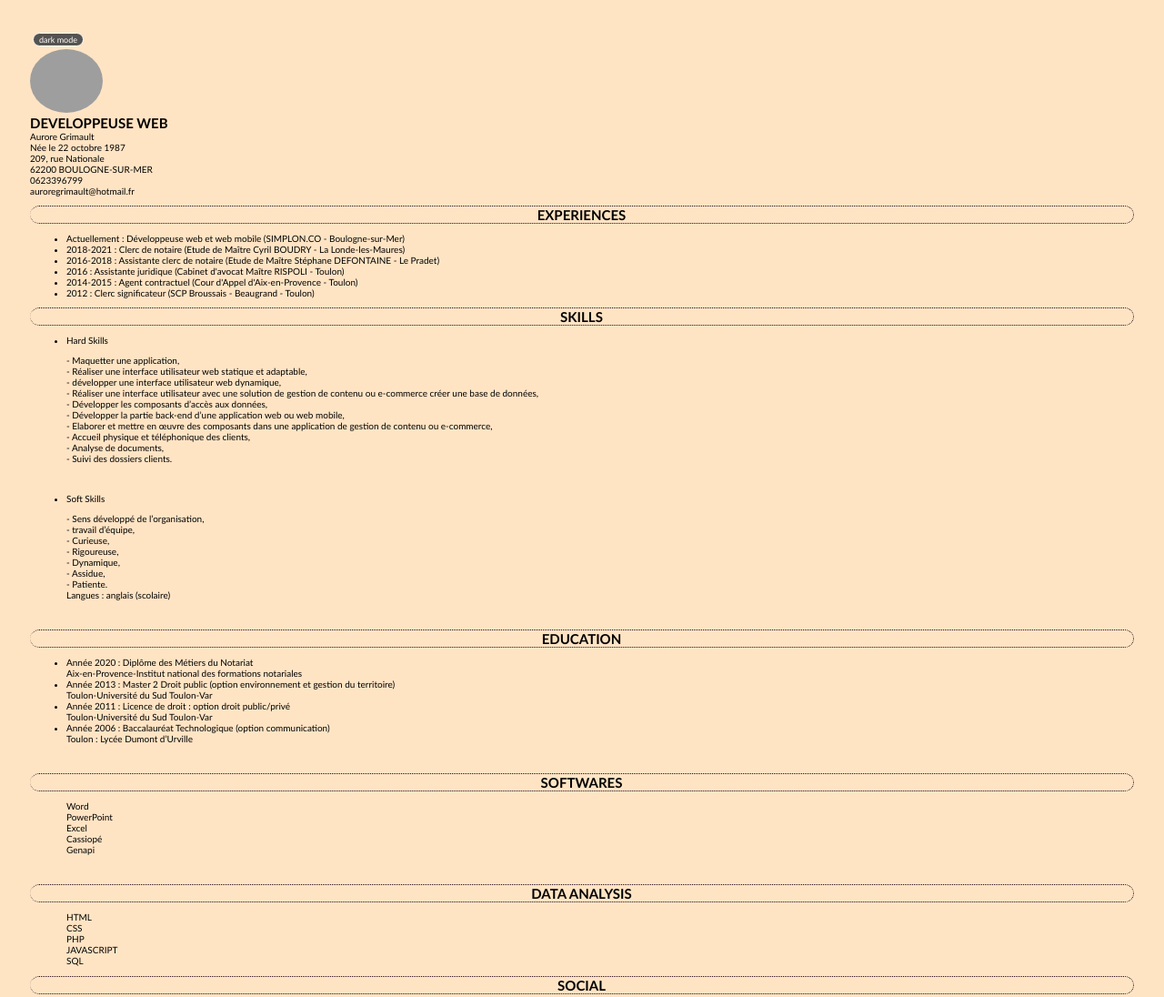
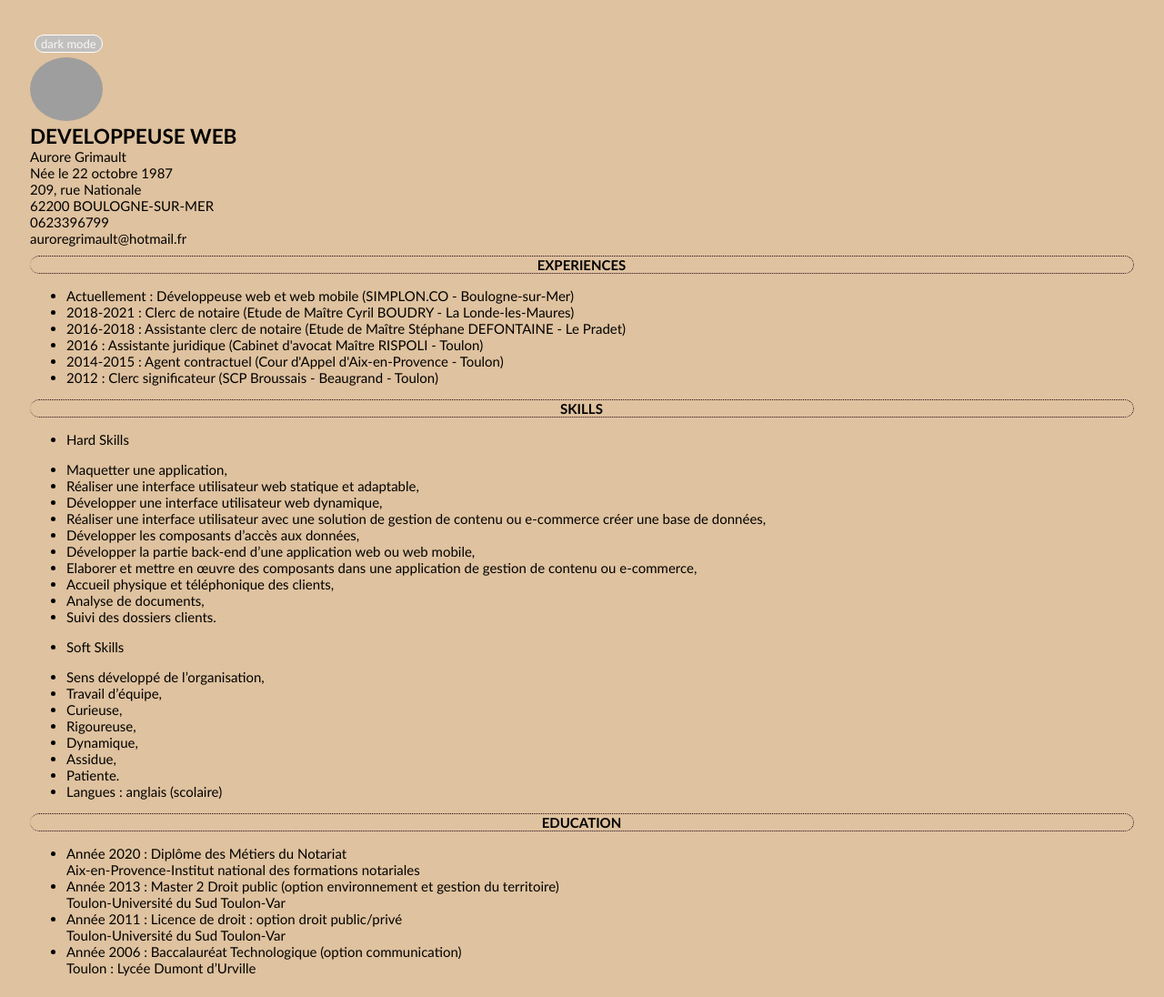
Before and after one commit to Aurore-Grimault/Aurore-GrimaultCV, a plain HTML site: page index.html in a window 1280 px wide. Shown: the top 1096 px of the page at 91% size. Drawn offline with Linux system fonts and the light colour scheme; grey boxes are pictures that could not be loaded.

Commit message:
commit 0.25

```diff
--- a/index.html
+++ b/index.html
@@ -1,5 +1,5 @@
 <!DOCTYPE html>
-<html>
+<html lang="fr">
 <head>
   <title>Mon CV</title>
   <meta charset="UTF-8">
@@ -22,46 +22,45 @@
     0623396799 <br>
     auroregrimault@hotmail.fr <br>
   </div>
-<div class="experiences"><h1>EXPERIENCES</h1></div>
-         <ul>
-          <li>Actuellement : Développeuse web et web mobile (SIMPLON.CO - Boulogne-sur-Mer)</li>
+
+  <div class="experiences"><h1>EXPERIENCES</h1>
+  </div>
+    <ul><li>Actuellement : Développeuse web et web mobile (SIMPLON.CO - Boulogne-sur-Mer)</li>
       <li>2018-2021 : Clerc de notaire (Etude de Maître Cyril BOUDRY - La Londe-les-Maures)</li>
       <li>2016-2018 : Assistante clerc de notaire (Etude de Maître Stéphane DEFONTAINE - Le Pradet)</li>
       <li>2016 : Assistante juridique (Cabinet d'avocat Maître RISPOLI - Toulon)</li>
       <li>2014-2015 : Agent contractuel (Cour d'Appel d'Aix-en-Provence - Toulon)</li>
-          <li>2012 : Clerc significateur (SCP Broussais - Beaugrand - Toulon)</li></ul>
+      <li>2012 : Clerc significateur (SCP Broussais - Beaugrand - Toulon)</li>
+    </ul>
+
   <div class="subheading"><h1>SKILLS</h1></div>
   <div class="skills"></div>
   <div class="skill_name">
     <ul><li> Hard Skills </li></ul>
-          <ul>
-              - Maquetter une application, <br>
-              - Réaliser une interface utilisateur web statique et adaptable,<br>
-              - développer une interface utilisateur web dynamique,<br>
-              - Réaliser une interface utilisateur avec une solution de gestion de contenu ou e-commerce créer une base de données,<br>
-              - Développer les composants d’accès aux données,<br>
-              - Développer la partie back-end d’une application web ou web mobile,<br>
-              - Elaborer et mettre en œuvre des composants dans une application de gestion de contenu ou e-commerce,<br>
-              - Accueil physique et téléphonique des clients,<br>
-              - Analyse de documents,<br>
-              - Suivi des dossiers clients.<br>
+    <ul class="liste"><li>Maquetter une application,</li>
+      <li> Réaliser une interface utilisateur web statique et adaptable,</li>
+      <li> Développer une interface utilisateur web dynamique,</li>
+      <li> Réaliser une interface utilisateur avec une solution de gestion de contenu ou e-commerce créer une base de données,</li>
+      <li> Développer les composants d’accès aux données,</li>
+      <li> Développer la partie back-end d’une application web ou web mobile,</li>
+      <li> Elaborer et mettre en œuvre des composants dans une application de gestion de contenu ou e-commerce,</li>
+      <li> Accueil physique et téléphonique des clients,</li>
+      <li> Analyse de documents,</li>
+      <li> Suivi des dossiers clients.</li>
     </ul></div>
-     <br>
   <div class="skill_name">
-            <ul> <li> Soft Skills</li> </ul>
-          <ul>
-              - Sens développé de l’organisation,<br>
-              - travail d’équipe,<br>
-              - Curieuse,<br>
-              - Rigoureuse,<br>
-              - Dynamique,<br>
-              - Assidue,<br>
-              - Patiente.<br>
-              Langues : anglais (scolaire)<br>
+    <ul><li> Soft Skills</li> </ul>
+    <ul class="liste"><li>Sens développé de l’organisation,</li>
+      <li> Travail d’équipe,</li>
+      <li> Curieuse,</li>
+      <li> Rigoureuse,</li>
+      <li> Dynamique,</li>
+      <li> Assidue,</li>
+      <li> Patiente.</li>
+      <li> Langues : anglais (scolaire)</li>
     </ul></div>
-      <br>
   <div class="skill_name"><h1> EDUCATION </h1></div>
-        <ul> <li>Année 2020 : Diplôme des Métiers du Notariat <br>
+    <ul><li>Année 2020 : Diplôme des Métiers du Notariat <br>
           Aix-en-Provence-Institut national des formations notariales<br></li>
       <li>Année 2013 : Master 2 Droit public (option environnement et gestion du territoire) <br>
           Toulon-Université du Sud Toulon-Var<br></li>
@@ -70,6 +69,7 @@
       <li>Année 2006 : Baccalauréat Technologique (option communication)<br>
           Toulon : Lycée Dumont d’Urville <br></li>
     </ul><br>
+
   <div class="skill_name"><h1> SOFTWARES </h1></div>
     <ul>Word<br>
       PowerPoint<br>
@@ -83,15 +83,14 @@
         PHP<br>
         JAVASCRIPT<br>
         SQL<br></ul>
+
   <div class="subheading"><h1>SOCIAL</h1></div>
     <a href="https://www.linkedin.com/in/aurore-grimault-260a74236/" target="_blank">
     <span style="padding-left:10px;"></span>
-           <div class="https://www.linkedin.com/in/aurore-grimault-260a74236/"> <i class="fa fa-linkedin"></i> LinkedIn</div>
-   </a>
+  <div class="https://www.linkedin.com/in/aurore-grimault-260a74236/"> <i class="fa fa-linkedin"></i> LinkedIn</div> </a>
     <a href="https://github.com/Aurore-Grimault" target="_blank">
     <span style="padding-left:10px;"></span>
-        <div class="https://github.com/Aurore-Grimault"><i class="fa fa-github"></i> Github</div>
-   </a>
-<script type="text/javascript" src="main.js"></script>
+  <div class="https://github.com/Aurore-Grimault"><i class="fa fa-github"></i> Github</div> </a>
+    <script src="main.js"></script>
 </body>
 </html>
--- a/style.css
+++ b/style.css
@@ -3,10 +3,8 @@
     --text-color: rgb(48, 29, 29);
   }
 
-
   body {
     background-color: var(--background-color);
-    background-image: url("C:\Users\Pc\Desktop\CV\image\forests.png");
     color: var(--text-color);
     font-size: 15px;
     font-family: 'Gill Sans', 'Gill Sans MT', Calibri, 'Trebuchet MS', sans-serif;
@@ -15,10 +13,8 @@
     vertical-align:baseline;
     text-indent: 0%;
     padding: 25px;
-    background-image: url("C:\Users\Pc\Desktop\CV\image\forests.png");
-    background-color: bisque;
+    background-color: rgb(223, 194, 159);
     color: black;
-    font-size: 10px;
   }
 
 
@@ -45,12 +41,10 @@
     text-indent: 0%;
       }
 
-
   img {border-radius: 50%;}
   .prof{font-style:normal; font-size: 150%;}
   button:hover {
     background-color: rgb(20, 20, 24);
   }
 
-
-  button{font-size: xx-small; font-family: 'Gill Sans', 'Gill Sans MT', Calibri, 'Trebuchet MS', sans-serif; margin:3px; border-radius: 12px; background-color: rgb(85, 83, 81); color:#fff; border: 1px solid #fff; text-align: center;}
+  button{font-size: small; font-family: 'Gill Sans', 'Gill Sans MT', Calibri, 'Trebuchet MS', sans-serif; margin: 5px ; border-radius: 12px; background-color: rgb(193, 192, 190); color:rgb(247, 247, 247); text-align: center; border: 1px solid #fff; }
```
Lines whose indentation alone changed are shown as unchanged.
